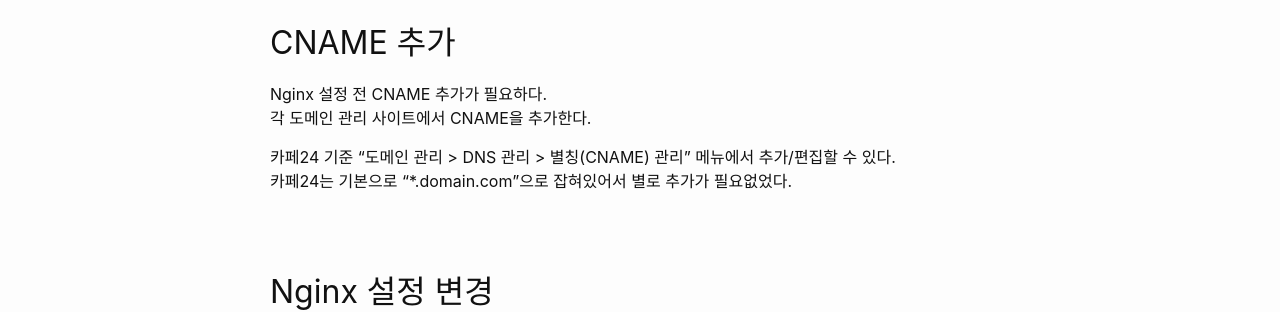
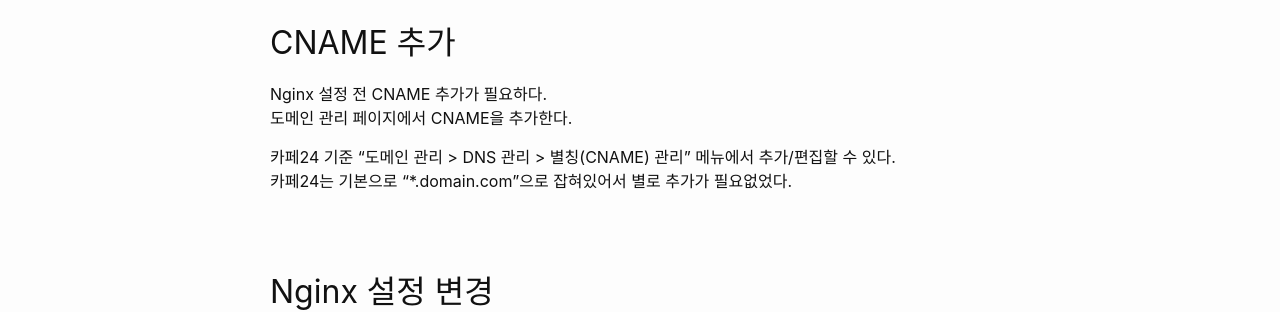
Before and after one commit to pilot376/pilot376.github.io, a Jekyll site: the page built from _posts/2019-04-17-nginx-sub-domain.md, in a window 1280 px wide. Shown: the part 224-536 px from the top of the page. Built offline with Jekyll 4.4.1, drawn with Linux system fonts in a browser that asks for light colours; some web fonts are replaced; comment, search, counter and statistics services are not loaded.

Commit message:
Update 2019-04-17-nginx-sub-domain.md

```diff
--- a/_posts/2019-04-17-nginx-sub-domain.md
+++ b/_posts/2019-04-17-nginx-sub-domain.md
@@ -6,7 +6,7 @@ tag: [nginx]
 
 ## CNAME 추가
 Nginx 설정 전 CNAME 추가가 필요하다.
-각 도메인 관리 사이트에서 CNAME을 추가한다.
+도메인 관리 페이지에서 CNAME을 추가한다.
 
 카페24 기준 "도메인 관리 > DNS 관리 > 별칭(CNAME) 관리" 메뉴에서 추가/편집할 수 있다.
 카페24는 기본으로 "*.domain.com"으로 잡혀있어서 별로 추가가 필요없었다.
```
